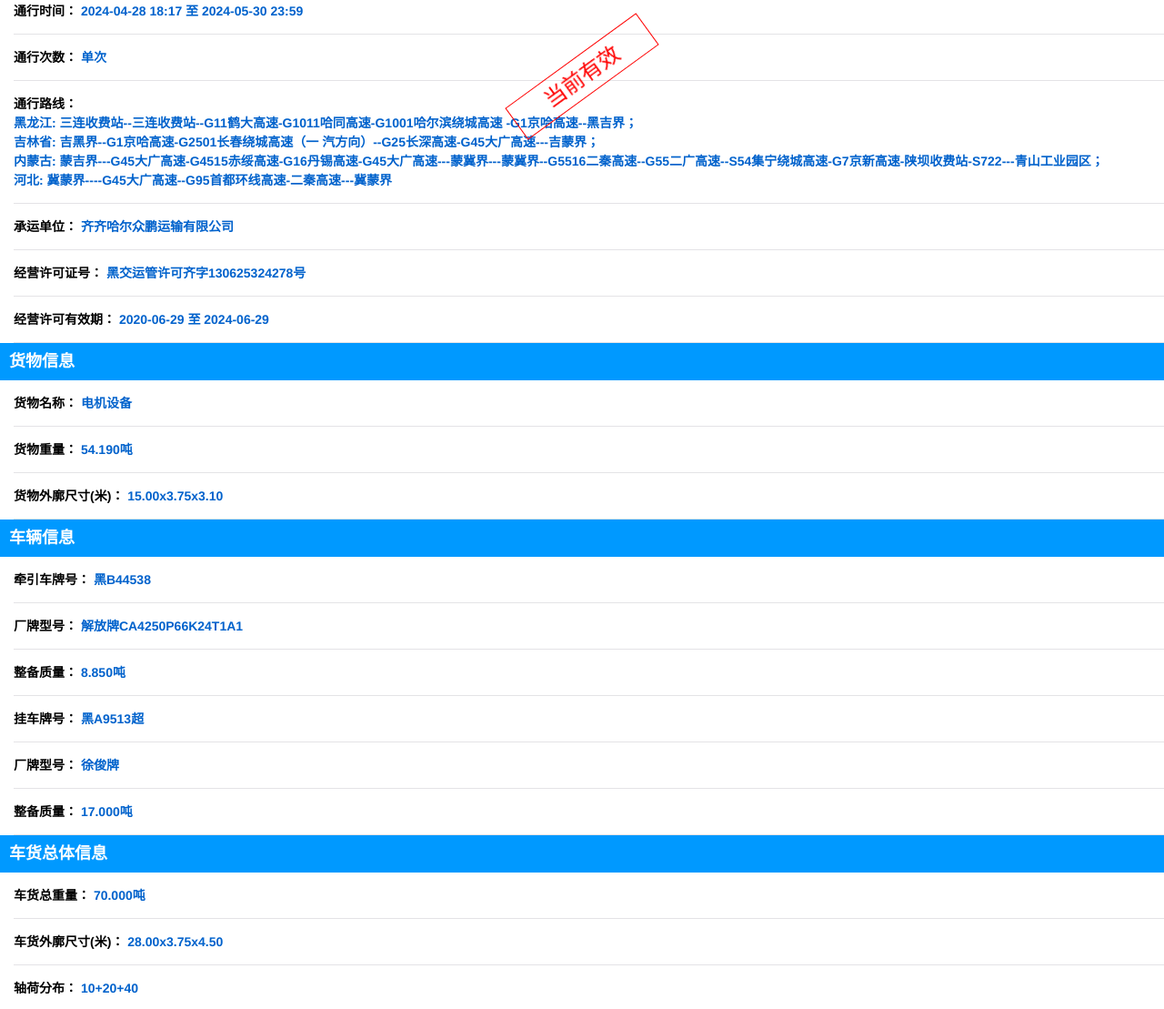
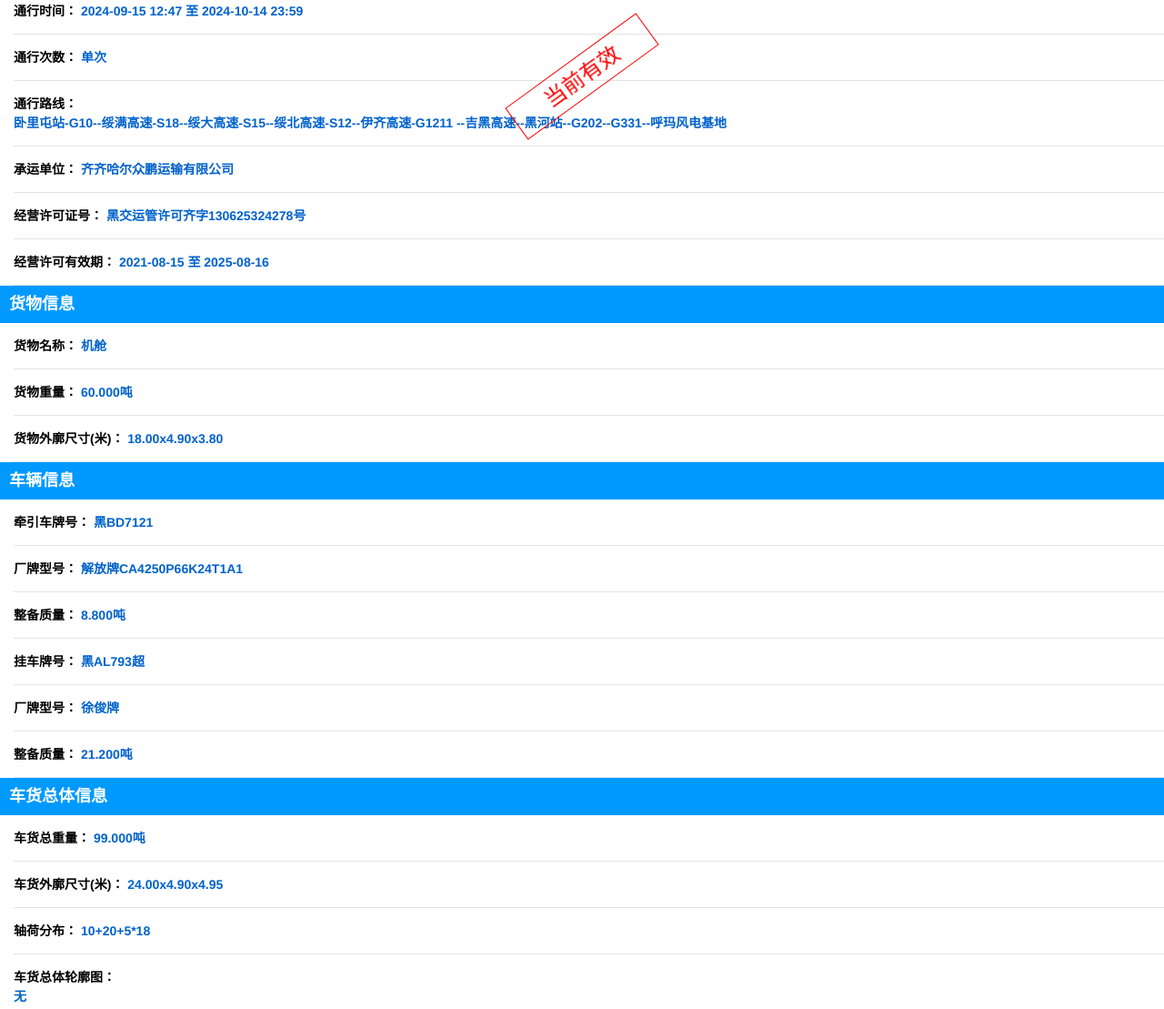
Before and after one commit to rjlxukexinxi/xukexinxi, a plain HTML site: page index.html in a window 1280 px wide. Shown: the part 156-1265 px from the top of the page at 91% size. Drawn offline with Linux system fonts and the light colour scheme.

Commit message:
更新 index.html

```diff
--- a/index.html
+++ b/index.html
@@ -58,7 +58,7 @@
 				通行时间：
 			</span>
 			<span id="pass_date">
-				2024-04-28 18:17 至 2024-05-30 23:59
+				2024-09-15 12:47 至 2024-10-14 23:59
 			</span>
 		</div>
 		<div class="mui-input-row ">
@@ -74,10 +74,8 @@
 				通行路线：
 			</span>
 			<div id="route-list">
-				黑龙江: 三连收费站--三连收费站--G11鹤大高速-G1011哈同高速-G1001哈尔滨绕城高速 -G1京哈高速--黑吉界；<br>
-				吉林省: 吉黑界--G1京哈高速-G2501长春绕城高速（一 汽方向）--G25长深高速-G45大广高速---吉蒙界；<br>
-				内蒙古: 蒙吉界---G45大广高速-G4515赤绥高速-G16丹锡高速-G45大广高速---蒙冀界---蒙冀界--G5516二秦高速--G55二广高速--S54集宁绕城高速-G7京新高速-陕坝收费站-S722---青山工业园区；<br>
-				河北: 冀蒙界----G45大广高速--G95首都环线高速-二秦高速---冀蒙界<br>
+				卧里屯站-G10--绥满高速-S18--绥大高速-S15--绥北高速-S12--伊齐高速-G1211
+				--吉黑高速--黑河站--G202--G331--呼玛风电基地
 			</div>
 		</div>
 		<div class="mui-input-row ">
@@ -101,7 +99,7 @@
 				经营许可有效期：
 			</span>
 			<span id="orgCert_date">
-				2020-06-29 至 2024-06-29
+				2021-08-15 至 2025-08-16
 			</span>
 		</div>
 		<div class="small-title-class">
@@ -112,7 +110,7 @@
 				货物名称：
 			</span>
 			<span id="cargo_name">
-				电机设备
+				机舱
 			</span>
 		</div>
 		<div class="mui-input-row ">
@@ -120,7 +118,7 @@
 				货物重量：
 			</span>
 			<span id="cargo_weight">
-				54.190吨
+				60.000吨
 			</span>
 		</div>
 		<div class="mui-input-row ">
@@ -128,7 +126,7 @@
 				货物外廓尺寸(米)：
 			</span>
 			<span id="cargo_out">
-				15.00x3.75x3.10
+				18.00x4.90x3.80
 			</span>
 		</div>
 
@@ -141,7 +139,7 @@
 					牵引车牌号：
 				</span>
 				<span>
-					黑B44538
+					黑BD7121
 				</span>
 			</div>
 			<div class="mui-input-row ">
@@ -157,7 +155,7 @@
 					整备质量：
 				</span>
 				<span>
-					8.850吨
+					8.800吨
 				</span>
 			</div>
 		</div>
@@ -168,7 +166,7 @@
 					挂车牌号：
 				</span>
 				<span>
-					黑A9513超
+					黑AL793超
 				</span>
 			</div>
 			<div class="mui-input-row ">
@@ -184,7 +182,7 @@
 					整备质量：
 				</span>
 				<span>
-					17.000吨
+					21.200吨
 				</span>
 			</div>
 		</div>
@@ -197,7 +195,7 @@
 				车货总重量：
 			</span>
 			<span id="total_weight">
-				70.000吨
+				99.000吨
 			</span>
 		</div>
 		<div class="mui-input-row ">
@@ -205,7 +203,7 @@
 				车货外廓尺寸(米)：
 			</span>
 			<span id="total_out">
-				28.00x3.75x4.50
+				24.00x4.90x4.95
 			</span>
 		</div>
 		<div class="mui-input-row ">
@@ -213,7 +211,7 @@
 				轴荷分布：
 			</span>
 			<span id="axles_load">
-				10+20+40
+				10+20+5*18
 			</span>
 		</div>
 		<div class="mui-input-row " id="total_img">
```
